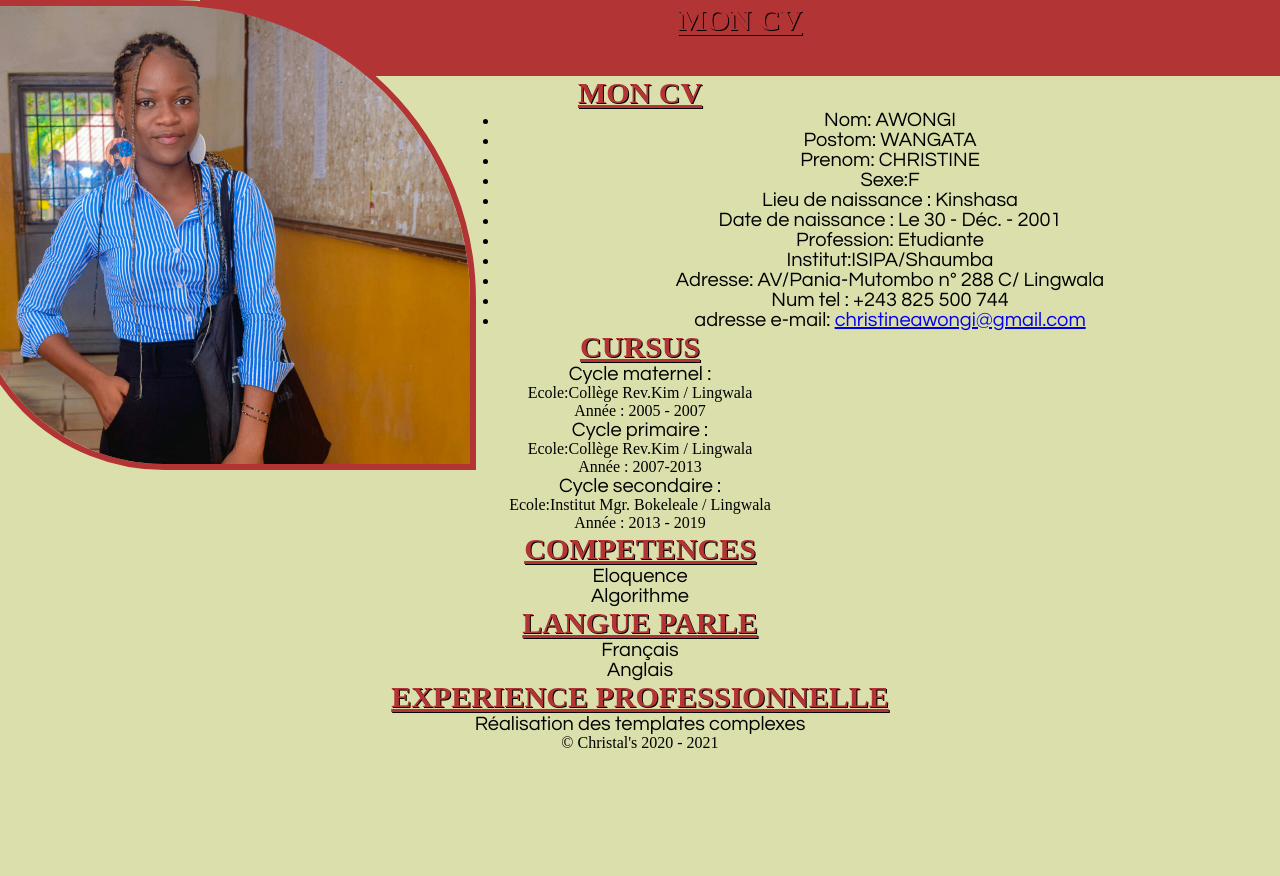
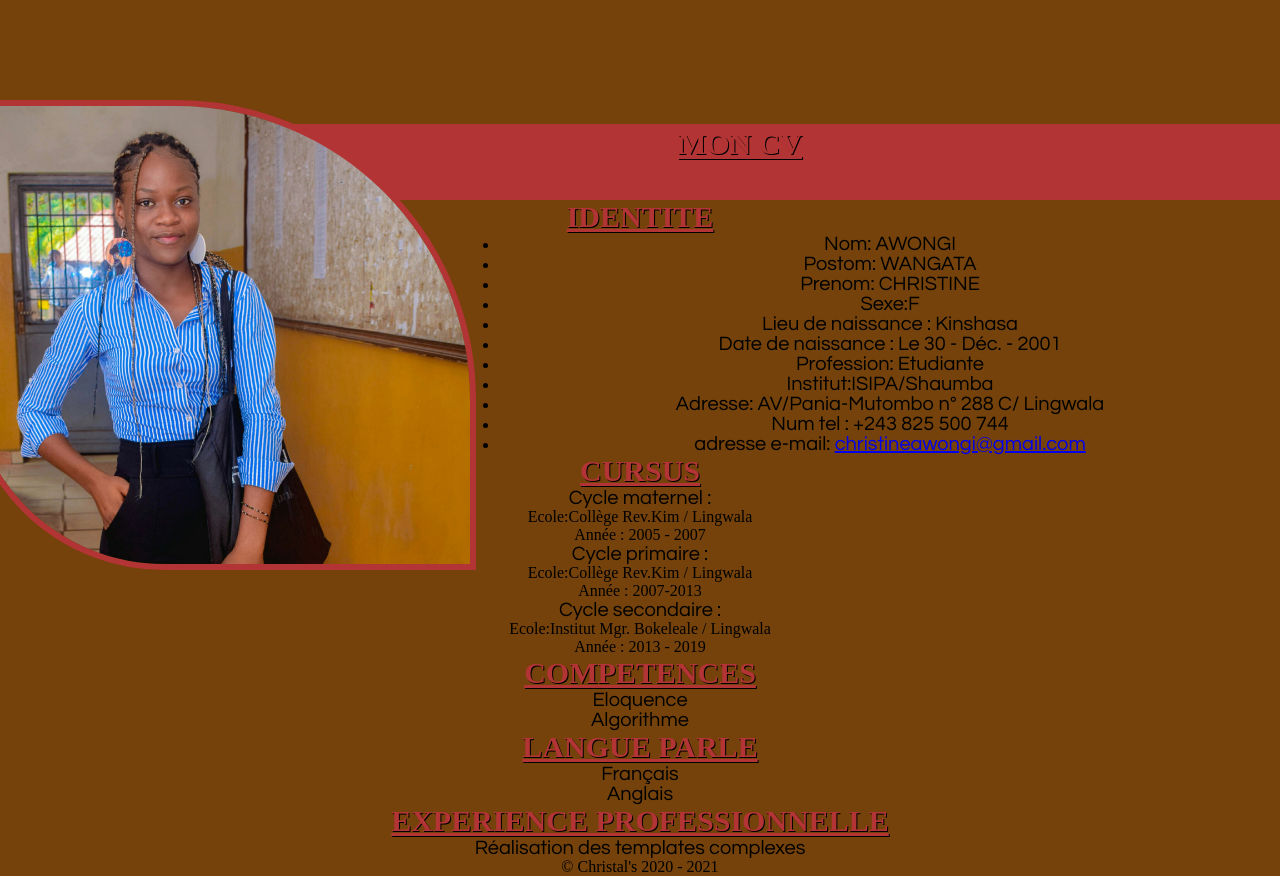
Before and after one commit to Christalle/CV-2, a plain HTML site: page CV-2/index.html in a window 1280 px wide. Before the commit the page ends 800 px from the top, so only its background shows below. Drawn offline with Linux system fonts and the light colour scheme; files that its build step writes are made by us from their sources.

Commit message:
Feat my first page

```diff
--- a/CV-2/index.css
+++ b/CV-2/index.css
@@ -4,9 +4,17 @@
     text-align:center;
 }
 body{
-    background-color: rgb(219, 223, 172);
+    background-color: rgb(116, 66, 10);
     background-size:cover;
     background-repeat: no-repeat;
+}
+#cv{
+    background-color: rgb(179, 52, 52);
+    border:solid rgb(179, 52, 52);
+    height: 70px;
+    margin-top:-450px;
+    margin-left: 200px;
+    margin-top:600pxpx;
 }
 img{
     width: 500px;
@@ -14,15 +22,9 @@ img{
      border-top-right-radius: 300px;
      border-bottom-left-radius: 200px;
      margin-left:-840px;
+     margin-top: 100px;
 }
-#cv{
-    background-color: rgb(179, 52, 52);
-    border:solid rgb(179, 52, 52);
-    height: 70px;
-    margin-top:-450px;
-    margin-left: 200px;
-    margin-top:-474px;
-}
+
 h1{
     font-size: 30px;
     font-family: MS gothic;;
--- a/CV-2/index.html
+++ b/CV-2/index.html
@@ -3,14 +3,14 @@
 <head>
     <meta charset="UTF-8">
     <meta name="viewport" content="width=device-width, initial-scale=1.0">
-    <link rel="stylesheet" type="text/css" href="index.css">
+    <link rel="stylesheet" type="text/css" href="Style/index.css">
 
     <title>Mon super CV</title>
 </head>
 <body>
     <img src="Me.jpg"/>
     <h1><div id = "cv">MON CV</div></h1>
-    <h1>MON CV</div></h1>
+    <h1>IDENTITE</div></h1>
     <ul class = "title1">
         <li>Nom: AWONGI</li>
         <li>Postom: WANGATA</li>
```
